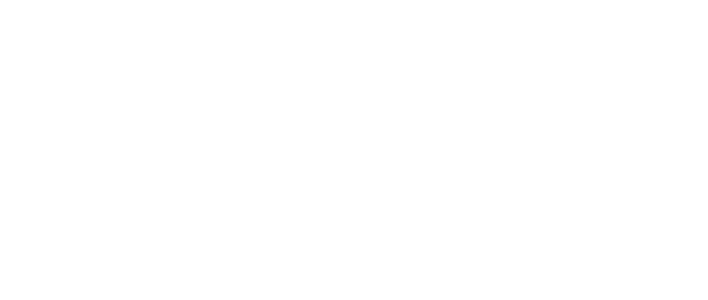
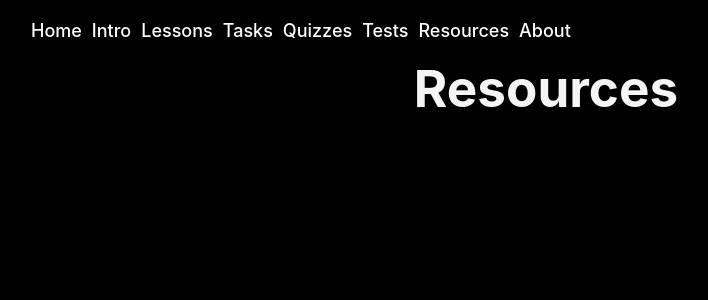
Before and after one commit to olem90/LearnJavaScript, a React (Vite) app: page /resources in a window 1280 px wide. Before the commit this address had no page. Shown: the top 300 px of the page, without its empty margins (94-802 px from the left). Built offline with nearby package versions, Linux system fonts and the light colour scheme.

Commit message:
added About page and Resources Page

```diff
--- a/src/App.jsx
+++ b/src/App.jsx
@@ -16,6 +16,8 @@
 import { SelectQuizLevel } from './components/SelectQuizLevel/SelectQuizLevel';
 import { SelectTaskLevel } from './components/SelectTaskLevel/SelectTaskLevel';
 import { SelectTestLevel } from './components/SelectTestLevel/SelectTestLevel';
+import { About } from './components/About/About';
+import { Resources } from './components/Resources/Resources';
 
 function App() {
   return (
@@ -35,6 +37,8 @@
         <Route path="/quizzes/beginner" element={<BeginnerQuizzes />} />
         <Route path="/quizzes/intermediate" element={<IntermediateQuizzes />} />
         <Route path="/quizzes/advanced" element={<AdvancedQuizzes />} />
+        <Route path="/about" element={<About />} />
+        <Route path="/resources" element={<Resources />} />
       </Routes>
     </Router>
   )
--- /dev/null
+++ b/src/components/About/About.jsx
@@ -0,0 +1,13 @@
+import { AboutWrapper, AboutContainer } from "./About.styles";
+import { NavBar } from "../Nav/Nav";
+
+export const About = () => {
+    return (
+        <AboutWrapper>
+            <NavBar />
+            <AboutContainer>
+                <h1>About</h1>
+            </AboutContainer>
+        </AboutWrapper>
+    )
+}
--- /dev/null
+++ b/src/components/About/About.styles.jsx
@@ -0,0 +1,17 @@
+import styled from "styled-components";
+
+export const AboutWrapper = styled.div`
+    box-sizing: border-box;
+    height: 100dvh;
+    min-width: 100%;
+`
+
+export const AboutContainer = styled.div`
+    box-sizing: border-box;
+    margin-top: 60px;
+
+    h1 {
+        text-align: center;
+        color: #F5F5F5;
+    }
+`
--- /dev/null
+++ b/src/components/Resources/Resources.jsx
@@ -0,0 +1,13 @@
+import { ResourcesWrapper, ResourcesContainer } from "./Resources.styles";
+import { NavBar } from "../Nav/Nav";
+
+export const Resources = () => {
+    return (
+        <ResourcesWrapper>
+            <NavBar />
+            <ResourcesContainer>
+                <h1>Resources</h1>
+            </ResourcesContainer>
+        </ResourcesWrapper>
+    )
+}
--- /dev/null
+++ b/src/components/Resources/Resources.styles.jsx
@@ -0,0 +1,17 @@
+import styled from "styled-components";
+
+export const ResourcesWrapper = styled.div`
+    box-sizing: border-box;
+    height: 100dvh;
+    min-width: 100%;
+`
+
+export const ResourcesContainer = styled.div`
+    box-sizing: border-box;
+    margin-top: 60px;
+
+    h1 {
+        text-align: center;
+        color: #F5F5F5;
+    }
+`
```
Also changed, not shown: src/components/Nav/Nav.styles.jsx (line endings or trailing spaces).
